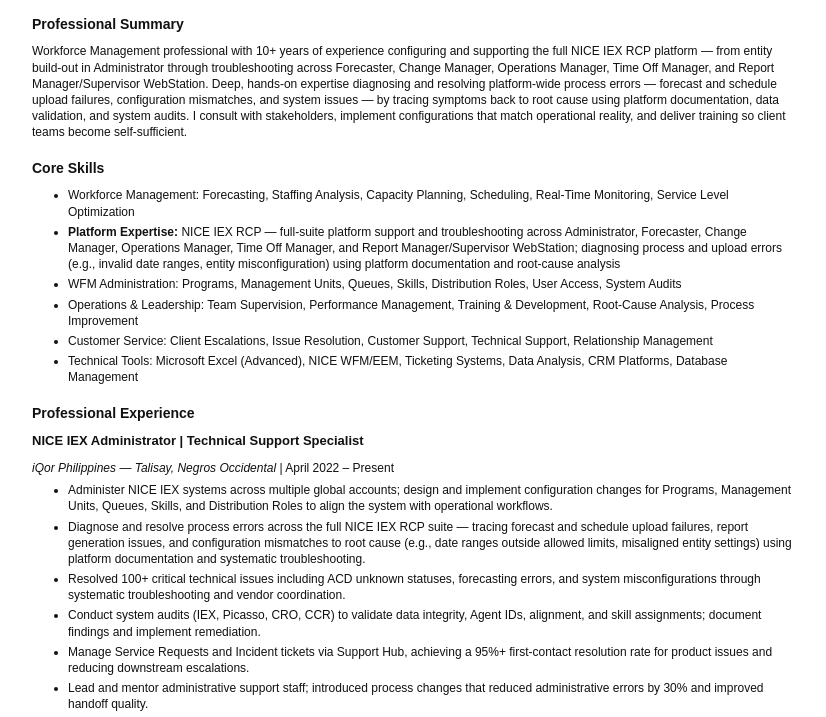
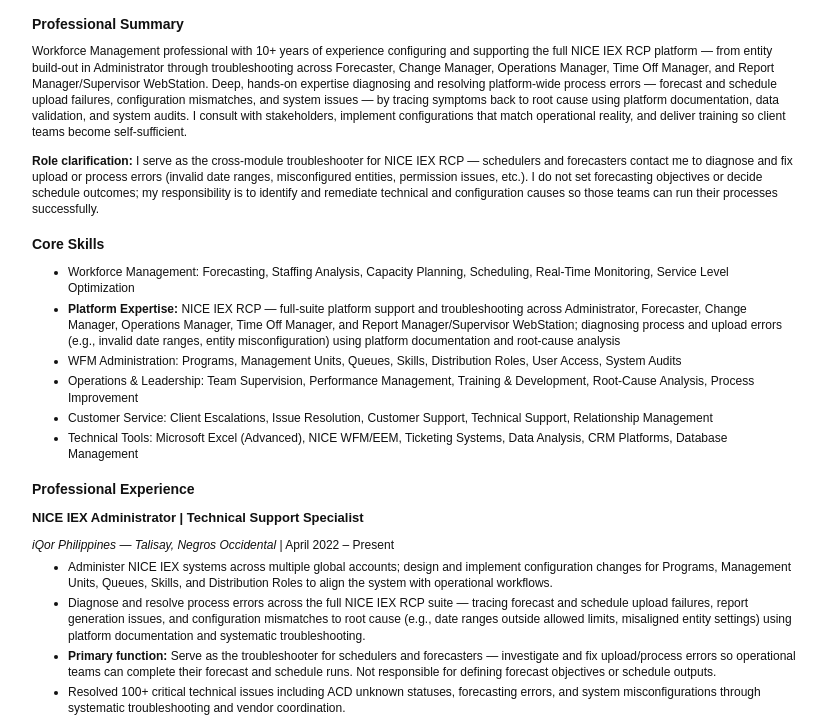
Before and after one commit to Papsitv/workforce-management-portfolio, a website: page resume.html in a window 1280 px wide. Shown: the part 99-816 px from the top of the page, without its empty margins (226-1052 px from the left). Drawn offline with Linux system fonts and the light colour scheme.

Commit message:
Clarify role: primary cross-module troubleshooter (not owner of forecasts/schedules)

```diff
--- a/resume.html
+++ b/resume.html
@@ -37,6 +37,7 @@
     <section>
       <h2>Professional Summary</h2>
       <p>Workforce Management professional with 10+ years of experience configuring and supporting the full NICE IEX RCP platform — from entity build-out in Administrator through troubleshooting across Forecaster, Change Manager, Operations Manager, Time Off Manager, and Report Manager/Supervisor WebStation. Deep, hands-on expertise diagnosing and resolving platform-wide process errors — forecast and schedule upload failures, configuration mismatches, and system issues — by tracing symptoms back to root cause using platform documentation, data validation, and system audits. I consult with stakeholders, implement configurations that match operational reality, and deliver training so client teams become self-sufficient.</p>
+      <p><strong>Role clarification:</strong> I serve as the cross-module troubleshooter for NICE IEX RCP — schedulers and forecasters contact me to diagnose and fix upload or process errors (invalid date ranges, misconfigured entities, permission issues, etc.). I do not set forecasting objectives or decide schedule outcomes; my responsibility is to identify and remediate technical and configuration causes so those teams can run their processes successfully.</p>
     </section>
 
     <section>
@@ -58,6 +59,7 @@
       <ul>
         <li>Administer NICE IEX systems across multiple global accounts; design and implement configuration changes for Programs, Management Units, Queues, Skills, and Distribution Roles to align the system with operational workflows.</li>
         <li>Diagnose and resolve process errors across the full NICE IEX RCP suite — tracing forecast and schedule upload failures, report generation issues, and configuration mismatches to root cause (e.g., date ranges outside allowed limits, misaligned entity settings) using platform documentation and systematic troubleshooting.</li>
+        <li><strong>Primary function:</strong> Serve as the troubleshooter for schedulers and forecasters — investigate and fix upload/process errors so operational teams can complete their forecast and schedule runs. Not responsible for defining forecast objectives or schedule outputs.</li>
         <li>Resolved 100+ critical technical issues including ACD unknown statuses, forecasting errors, and system misconfigurations through systematic troubleshooting and vendor coordination.</li>
         <li>Conduct system audits (IEX, Picasso, CRO, CCR) to validate data integrity, Agent IDs, alignment, and skill assignments; document findings and implement remediation.</li>
         <li>Manage Service Requests and Incident tickets via Support Hub, achieving a 95%+ first-contact resolution rate for product issues and reducing downstream escalations.</li>
```
Also changed, not shown: WFM_Portfolio.html (+2 -0 lines).
